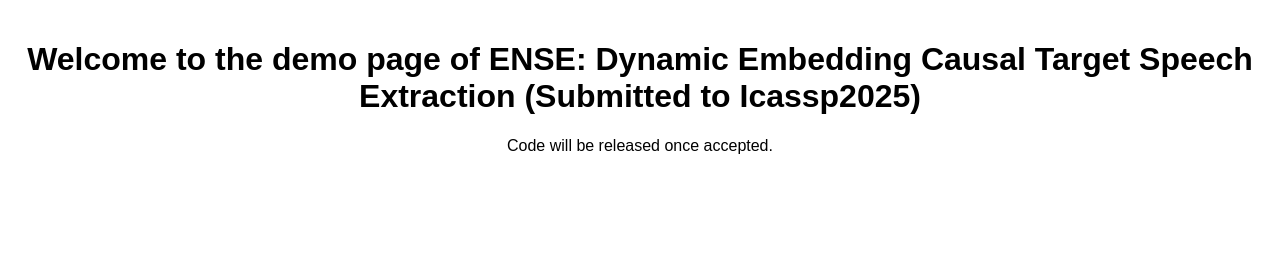
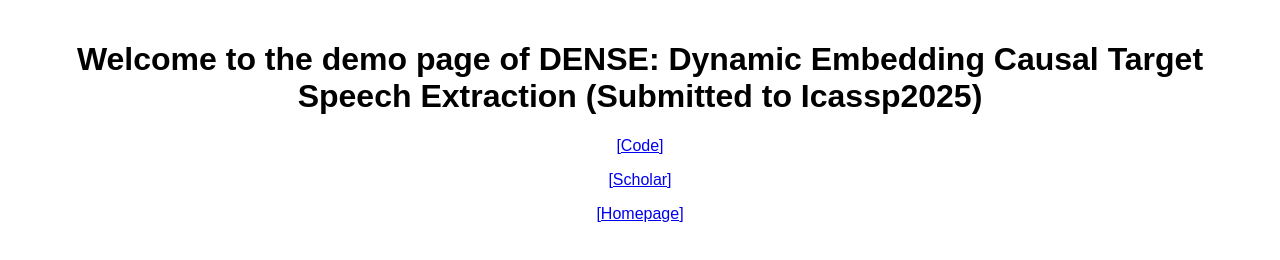
Before and after one commit to wyw97/DENSE, a plain HTML site: page index.html in a window 1280 px wide. Drawn offline with Linux system fonts and the light colour scheme.

Commit message:
Update index.html

```diff
--- a/index.html
+++ b/index.html
@@ -3,7 +3,7 @@
 <head>
     <meta charset="UTF-8">
     <meta name="viewport" content="width=device-width, initial-scale=1.0">
-    <title>DENSE Demo (ICASSP 2025)</title>
+    <title>DENSE: Dynamic EmbeddiNg causal target Speech Extraction (ICASSP 2025)</title>
     <style>
         body {
             font-family: Arial, sans-serif;
@@ -20,8 +20,10 @@
     </style>
 </head>
 <body>
-    <h1>Welcome to the demo page of ENSE: Dynamic Embedding Causal Target Speech Extraction (Submitted to Icassp2025)</h1>
-    <p>Code will be released once accepted.</p>
+    <h1>Welcome to the demo page of DENSE: Dynamic Embedding Causal Target Speech Extraction (Submitted to Icassp2025)</h1>
+    <a href="https://github.com/wyw97/TSE_PI/" target="_blank">[Code]</a></p>
+    <a href="https://scholar.google.com/citations?user=cWhk17oAAAAJ" target="_blank">[Scholar]</a></p>
+    <a href="https://wyw97.github.io/" target="_blank">[Homepage]</a></p>
 
     </body>
 </html>
```
